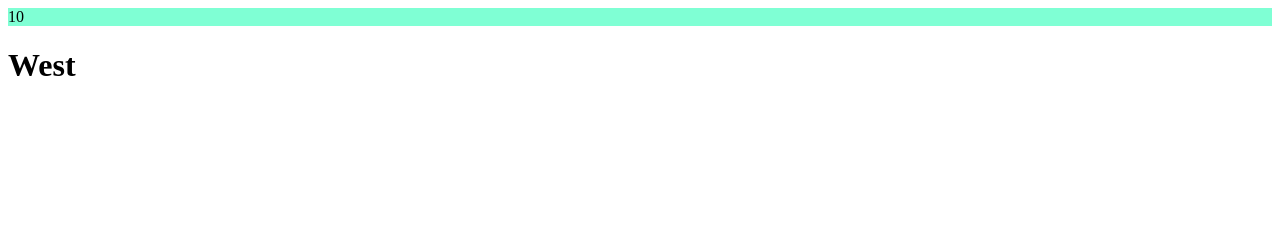
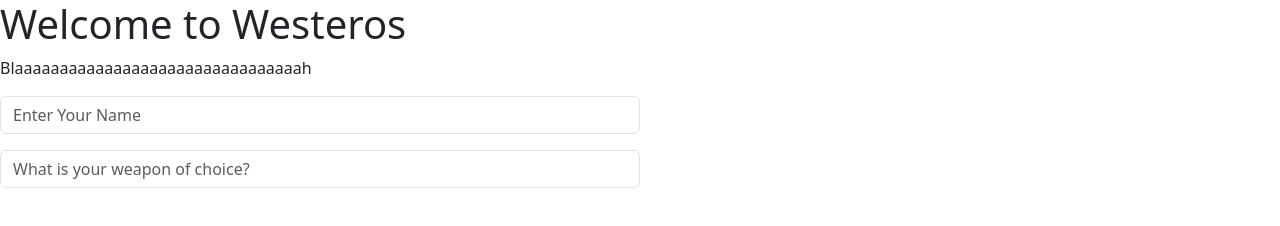
Before and after one commit to JFelz/INDIVIDUAL-PROJECT-sorting-hat, a plain HTML site: page index.html in a window 1280 px wide. Drawn offline with nearby package versions, Linux system fonts and the light colour scheme.

```diff
--- a/assets/styles/main.css
+++ b/assets/styles/main.css
@@ -1,3 +1,13 @@
 .header {
   background-color: aquamarine;
 }
+.mb-3{
+  display: flex;
+  flex-direction: row;
+  width: 50%;
+}
+.mb-4{
+  display: flex;
+  flex-direction: row;
+  width: 50%;
+}
--- a/index.html
+++ b/index.html
@@ -5,16 +5,25 @@
   <meta http-equiv="X-UA-Compatible" content="IE=edge">
   <meta name="viewport" content="width=device-width, initial-scale=1.0">
   <title>Game of Thrones: Sorting</title>
+  <link href="https://cdn.jsdelivr.net/npm/bootstrap@5.3.0-alpha1/dist/css/bootstrap.min.css" rel="stylesheet" integrity="sha384-GLhlTQ8iRABdZLl6O3oVMWSktQOp6b7In1Zl3/Jr59b6EGGoI1aFkw7cmDA6j6gD" crossorigin="anonymous">
   <link rel="stylesheet" href="./assets/styles/main.css">
 </head>
 <body>
-  <div class="header"></div>
   <div>
-    <h1>West</h1>
+    <h1>Welcome to Westeros</h1>
+  </div>
+  <div>
+    <p>Blaaaaaaaaaaaaaaaaaaaaaaaaaaaaaaaah</p>
+  </div>
+  <div class="mb-3">
+    <label for="nameTitle" class="form-label"></label> <input type="name" class="form-control" id="Name" placeholder="Enter Your Name">
+  </div>
+  <div class="mb-4">
+    <label for="weaponTitle" class="form-label"></label> <input type="weapon" class="form-control" id="Weapon" placeholder="What is your weapon of choice?">
   </div>
 
 
-
+  <script src="https://cdn.jsdelivr.net/npm/bootstrap@5.3.0-alpha1/dist/js/bootstrap.bundle.min.js" integrity="sha384-w76AqPfDkMBDXo30jS1Sgez6pr3x5MlQ1ZAGC+nuZB+EYdgRZgiwxhTBTkF7CXvN" crossorigin="anonymous"></script>
   <script type="module" src="/scripts/main.js"></script>
 </body>
 </html>
--- a/scripts/main.js
+++ b/scripts/main.js
@@ -1,5 +1,22 @@
 import { renderToDom } from "../utils/renderToDom.js";
 
-let aBs = 10;
+renderToDom();
 
-renderToDom(".header", aBs);
+//input button that creates a new array with user info
+
+const createMember = () =>{
+const btnName = document.querySelector("#Name");
+
+const newMember = {
+id: 1,
+name: btnName.value,
+}
+}
+
+
+
+//display user info on card and place it in respective order.
+
+
+//create form
+//1.) target user input box and store info
```
Also changed, not shown: data/classes.js (added).
